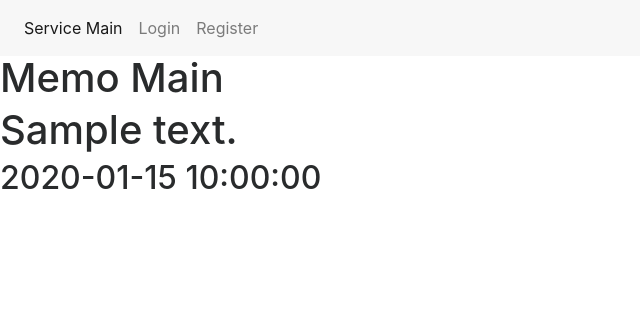
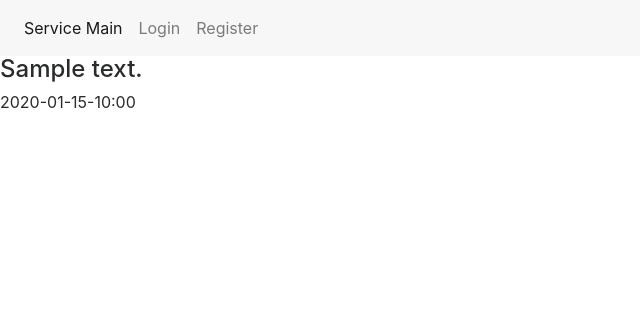
Before and after one commit to daehee-han/memo-board, a Django app: page / in a window 1280 px wide. Shown: the top 316 px of the page, without its empty margins (0-640 px from the left). Run offline with Django 3.2, Linux system fonts and the light colour scheme; tables that the repository leaves empty hold one stand-in row (values such as "Sample post"); some libraries are stand-ins or nearby versions.

Commit message:
modified timestamp format

```diff
--- a/templates/main.html
+++ b/templates/main.html
@@ -1,9 +1,10 @@
 {% extends 'base.html' %}
 
 {% block content %}
-<h1>Memo Main</h1>
+
 {% for memo in memo_list %}
-<h1>{{ memo.text }}</h1>
-<h2>{{ memo.upload_time }}</h2>
+<h4>{{ memo.text }}</h4>
+<p>{{ memo.upload_time.strftime('%Y-%m-%d-%H:%M') }}</p>
 {% endfor %}
+
 {% endblock %}
```
